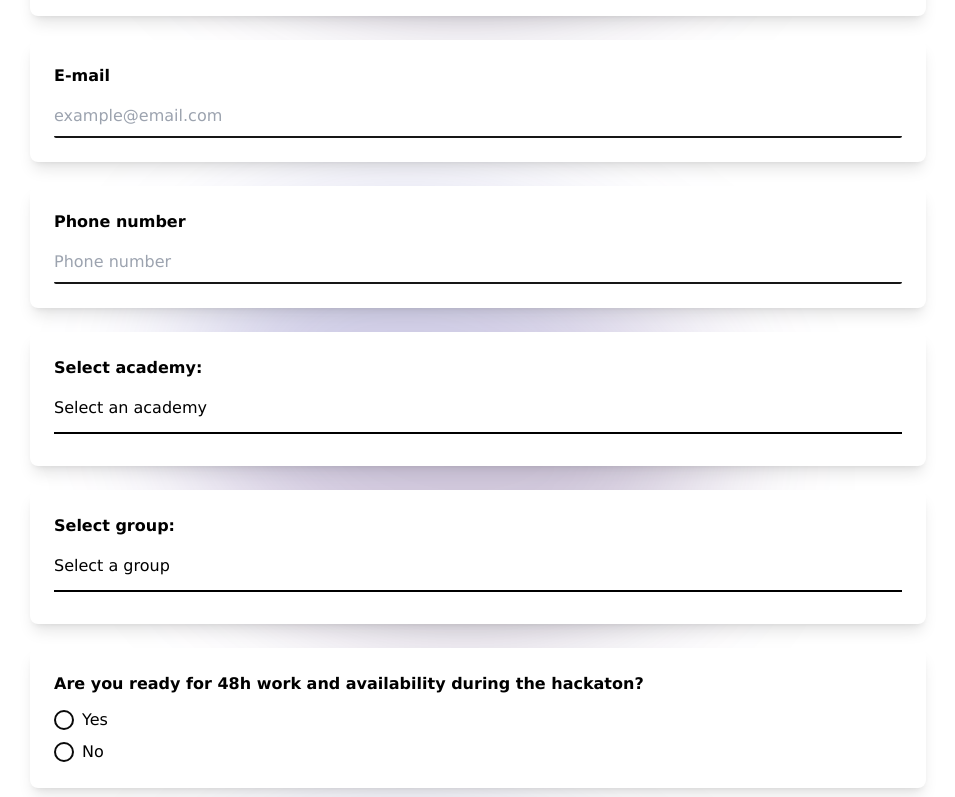
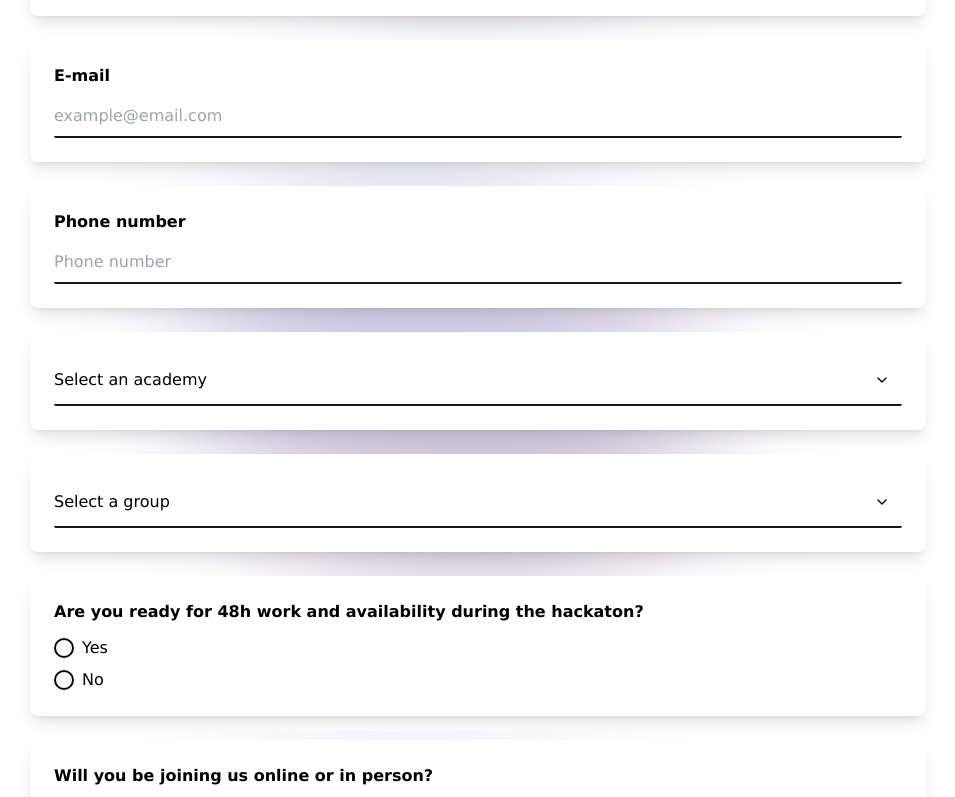
Before and after one commit to andrijantasevski/hackathons-platform, a Next.js app: page /event/1 in a window 1280 px wide. Shown: the part 478-1275 px from the top of the page, without its empty margins (162-1117 px from the left). Built offline with nearby package versions, Linux system fonts and the light colour scheme.

Commit message:
fix: input select refactored

```diff
--- a/package.json
+++ b/package.json
@@ -11,6 +11,7 @@
   "dependencies": {
     "@headlessui/react": "^1.7.14",
     "@radix-ui/react-menubar": "^1.0.2",
+    "@radix-ui/react-select": "^1.2.2",
     "@radix-ui/react-slot": "^1.0.2",
     "@tabler/icons-react": "^2.18.0",
     "@tanstack/react-query": "^4.29.5",
@@ -40,6 +41,7 @@
     "@types/react-json-to-csv": "^1.2.0",
     "prettier": "^2.8.8",
     "prettier-plugin-tailwindcss": "^0.2.8",
-    "sass": "^1.62.1"
+    "sass": "^1.62.1",
+    "tailwindcss-animate": "^1.0.5"
   }
 }
--- a/src/components/ui/InputSelect.tsx
+++ /dev/null
@@ -1,61 +0,0 @@
-import { forwardRef, useState } from "react";
-import { Listbox } from "@headlessui/react";
-import { IconCheck } from "@tabler/icons-react";
-
-interface Props {
-  selectOptions: {
-    value: string | number | boolean;
-    title: string;
-    disabled: boolean;
-  }[];
-  intent: "primary" | "error";
-  label: string;
-  onChangeController: (...event: any[]) => void;
-  errorMessage: string;
-}
-
-const InputSelect = forwardRef<HTMLInputElement, Props>(({ intent = "primary", selectOptions, label, onChangeController, errorMessage }, ref) => {
-  const [value, setValue] = useState(selectOptions[0]);
-
-  return (
-    <Listbox
-      ref={ref}
-      value={value}
-      onChange={(e) => {
-        setValue(e);
-        onChangeController(e.value);
-      }}
-      as="div"
-      className="relative"
-    >
-      <div>
-        <Listbox.Label className="mb-1 text-left font-bold" as="div">
-          {label}
-        </Listbox.Label>
-      </div>
-      <Listbox.Button className={`relative mb-2 w-full border-b-2 border-black py-3 text-left ${intent === "error" ? "border-error-500 text-error-500" : ""}`}>{value.title}</Listbox.Button>
-
-      <Listbox.Options className="absolute z-10 mt-2 w-full rounded-lg bg-white p-2 shadow-xl">
-        {selectOptions.map((selectOption, index) => (
-          <Listbox.Option className={({ active }) => `relative cursor-pointer select-none rounded-lg py-2 pl-10 pr-4 text-left transition-colors disabled:text-gray-200 ${active ? "bg-primary text-white" : "text-gray-900"}`} disabled={selectOption.disabled} key={index} value={selectOption}>
-            {({ selected, active }) => (
-              <>
-                <span className={`block truncate ${selected ? "font-medium" : "font-normal"}`}>{selectOption.title}</span>
-                {selected ? (
-                  <span className={`absolute inset-y-0 left-0 flex items-center pl-3 ${active ? "text-white" : "text-primary"}`}>
-                    <IconCheck className="h-5 w-5" aria-hidden="true" />
-                  </span>
-                ) : null}
-              </>
-            )}
-          </Listbox.Option>
-        ))}
-      </Listbox.Options>
-      {intent === "error" && <div className="text-left font-medium text-error-500">{errorMessage}</div>}
-    </Listbox>
-  );
-});
-
-InputSelect.displayName = "InputSelect";
-
-export default InputSelect;
--- /dev/null
+++ b/src/components/ui/Select.tsx
@@ -0,0 +1,150 @@
+import * as React from "react";
+import * as SelectPrimitive from "@radix-ui/react-select";
+import { twMerge } from "tailwind-merge";
+import { IconCheck, IconChevronDown } from "@tabler/icons-react";
+import { cva, type VariantProps } from "class-variance-authority";
+import { FieldError } from "react-hook-form";
+
+interface SelectProps extends SelectPrimitive.SelectProps {
+  children: React.ReactNode;
+  errorMessage: string;
+  isError: FieldError | undefined;
+}
+
+const Select = ({ children, errorMessage, isError, ...props }: SelectProps) => {
+  return (
+    <SelectPrimitive.Root {...props}>
+      {children}
+
+      {isError && <p className="text-left text-error-500">{errorMessage}</p>}
+    </SelectPrimitive.Root>
+  );
+};
+
+const SelectGroup = SelectPrimitive.Group;
+
+const SelectValue = SelectPrimitive.Value;
+
+const selectTriggerVariants = cva(
+  [
+    "ring-offset-background",
+    "flex",
+    "w-full",
+    "items-center",
+    "justify-between",
+    "bg-white",
+    "placeholder:text-neutral-400",
+    "focus:outline-none",
+    "focus:ring-2",
+    "focus:ring-primary",
+    "focus:ring-offset-2",
+    "disabled:cursor-not-allowed",
+    "disabled:opacity-50",
+  ],
+  {
+    variants: {
+      intent: {
+        primary: ["p-3", "shadow-lg", "rounded-md"],
+        underlined: [
+          "rounded-sm",
+          "border-b-2",
+          "border-neutral-900",
+          "py-3 pr-3",
+        ],
+        error: [],
+        "underlined-error": [
+          "border-b-2",
+          "border-error-500",
+          "py-3",
+          "pr-3",
+          "text-error-500",
+        ],
+      },
+      defaultVariants: {
+        intent: "primary",
+      },
+    },
+  }
+);
+
+interface SelectTriggerProps
+  extends React.ComponentPropsWithoutRef<typeof SelectPrimitive.Trigger>,
+    VariantProps<typeof selectTriggerVariants> {}
+
+const SelectTrigger = React.forwardRef<
+  React.ElementRef<typeof SelectPrimitive.Trigger>,
+  SelectTriggerProps
+>(({ className, intent, children, ...props }, ref) => (
+  <SelectPrimitive.Trigger
+    ref={ref}
+    className={twMerge(selectTriggerVariants({ intent }), className)}
+    {...props}
+  >
+    {children}
+    <SelectPrimitive.Icon asChild>
+      <IconChevronDown className="h-4 w-4" />
+    </SelectPrimitive.Icon>
+  </SelectPrimitive.Trigger>
+));
+SelectTrigger.displayName = SelectPrimitive.Trigger.displayName;
+
+const SelectContent = React.forwardRef<
+  React.ElementRef<typeof SelectPrimitive.Content>,
+  React.ComponentPropsWithoutRef<typeof SelectPrimitive.Content>
+>(({ className, children, position = "popper", ...props }, ref) => (
+  <SelectPrimitive.Portal>
+    <SelectPrimitive.Content
+      ref={ref}
+      className={twMerge(
+        "relative z-50 overflow-hidden rounded-md border bg-neutral-50 text-neutral-950 shadow-md animate-in fade-in-80",
+        position === "popper" && "translate-y-1",
+        className
+      )}
+      position={position}
+      {...props}
+    >
+      <SelectPrimitive.Viewport
+        className={twMerge(
+          "p-3",
+          position === "popper" &&
+            "h-[var(--radix-select-trigger-height)] w-full min-w-[var(--radix-select-trigger-width)]"
+        )}
+      >
+        {children}
+      </SelectPrimitive.Viewport>
+    </SelectPrimitive.Content>
+  </SelectPrimitive.Portal>
+));
+SelectContent.displayName = SelectPrimitive.Content.displayName;
+
+const SelectItem = React.forwardRef<
+  React.ElementRef<typeof SelectPrimitive.Item>,
+  React.ComponentPropsWithoutRef<typeof SelectPrimitive.Item>
+>(({ className, children, ...props }, ref) => (
+  <SelectPrimitive.Item
+    ref={ref}
+    className={twMerge(
+      "relative flex w-full cursor-default select-none items-center rounded-md py-1.5 pl-8 pr-2 text-sm outline-none focus:bg-primary focus:text-white data-[disabled]:pointer-events-none data-[disabled]:opacity-50",
+      className
+    )}
+    {...props}
+  >
+    <span className="absolute left-2 flex h-3.5 w-3.5 items-center justify-center">
+      <SelectPrimitive.ItemIndicator>
+        <IconCheck className="h-4 w-4" />
+      </SelectPrimitive.ItemIndicator>
+    </span>
+
+    <SelectPrimitive.ItemText>{children}</SelectPrimitive.ItemText>
+  </SelectPrimitive.Item>
+));
+SelectItem.displayName = SelectPrimitive.Item.displayName;
+
+export {
+  Select,
+  SelectGroup,
+  SelectValue,
+  SelectContent,
+  SelectTrigger,
+  SelectItem,
+};
--- a/src/pages/event/[eventId].tsx
+++ b/src/pages/event/[eventId].tsx
@@ -1,6 +1,5 @@
 import Button from "@/components/ui/Button";
 import InputRadioGroup from "@/components/ui/InputRadioGroup";
-import InputSelect from "@/components/ui/InputSelect";
 import InputUnderlined from "@/components/ui/InputUnderlined";
 import type { NextPage } from "next";
 import Head from "next/head";
@@ -10,6 +9,13 @@ import { useRouter } from "next/router";
 import ModalFinishedForm from "@/components/ModalFinishedForm";
 import { useState } from "react";
 import useAddRegistration from "@/utils/useAddRegistration";
+import {
+  Select,
+  SelectContent,
+  SelectItem,
+  SelectTrigger,
+  SelectValue,
+} from "@/components/ui/Select";
 
 export type EventTypes = {
   name: string;
@@ -45,6 +51,7 @@ const Event: NextPage = () => {
   } = useForm<EventTypes>();
 
   const onSubmit: SubmitHandler<EventTypes> = (data) => {
+    console.log(data);
     const formData = { ...data, event_id: eventId };
     mutate(formData, { onSuccess: () => setIsModalShown(true) });
   };
@@ -133,27 +140,31 @@ const Event: NextPage = () => {
 
               <InputContainer>
                 <Controller
-                  defaultValue={""}
                   control={control}
                   name="academy"
                   rules={{ required: true }}
-                  render={({ field: { onChange } }) => (
-                    <InputSelect
-                      onChangeController={onChange}
-                      label="Select academy:"
-                      intent={errors.academy ? "error" : "primary"}
-                      errorMessage="Select an academy"
-                      selectOptions={[
-                        {
-                          title: "Select an academy",
-                          value: "",
-                          disabled: true,
-                        },
-                        { title: "Option 1", value: "hi2", disabled: false },
-                        { title: "Option 2", value: "hi3", disabled: false },
-                        { title: "Option 3", value: "hi1", disabled: false },
-                      ]}
-                    />
+                  render={({ field: { onChange, value } }) => (
+                    <div className="flex flex-col gap-2">
+                      <Select
+                        isError={errors.academy}
+                        errorMessage="Please select an academy"
+                        defaultValue={value}
+                        onValueChange={onChange}
+                      >
+                        <SelectTrigger
+                          intent={
+                            errors.academy ? "underlined-error" : "underlined"
+                          }
+                        >
+                          <SelectValue placeholder="Select an academy" />
+                        </SelectTrigger>
+                        <SelectContent>
+                          <SelectItem value="fe">Front-End</SelectItem>
+                          <SelectItem value="be">Back-End</SelectItem>
+                          <SelectItem value="qa">Quality Assurance</SelectItem>
+                        </SelectContent>
+                      </Select>
+                    </div>
                   )}
                 />
               </InputContainer>
@@ -165,20 +176,24 @@ const Event: NextPage = () => {
                   name="group"
                   rules={{ required: true }}
                   render={({ field: { onChange } }) => (
-                    <InputSelect
-                      onChangeController={onChange}
-                      label="Select group:"
-                      intent={errors.group ? "error" : "primary"}
-                      errorMessage="Select a group"
-                      selectOptions={[
-                        { title: "Select a group", value: "", disabled: true },
-                        { title: "Group 1", value: "1", disabled: false },
-                        { title: "Group 2", value: "2", disabled: false },
-                        { title: "Group 3", value: "3", disabled: false },
-                        { title: "Group 4", value: "4", disabled: false },
-                        { title: "Group 5", value: "5", disabled: false },
-                      ]}
-                    />
+                    <Select
+                      isError={errors.group}
+                      errorMessage="Please select a group"
+                      onValueChange={onChange}
+                    >
+                      <SelectTrigger
+                        intent={
+                          errors.group ? "underlined-error" : "underlined"
+                        }
+                      >
+                        <SelectValue placeholder="Select a group" />
+                      </SelectTrigger>
+                      <SelectContent>
+                        <SelectItem value="1">Group 1</SelectItem>
+                        <SelectItem value="2">Group 2</SelectItem>
+                        <SelectItem value="3">Group 3</SelectItem>
+                      </SelectContent>
+                    </Select>
                   )}
                 />
               </InputContainer>
```
Also changed, not shown: src/pages/index.tsx (+59 -9 lines), tailwind.config.ts (+7 -2 lines), 1 other file (tests, documents, lock files or other folders).
